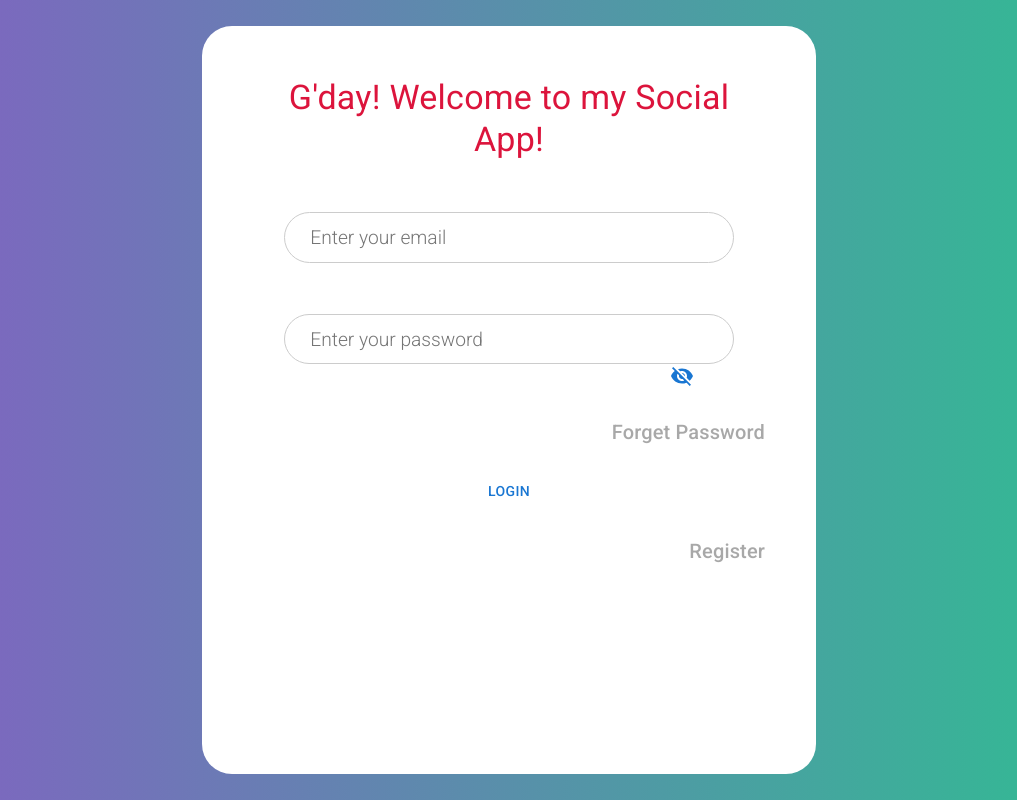
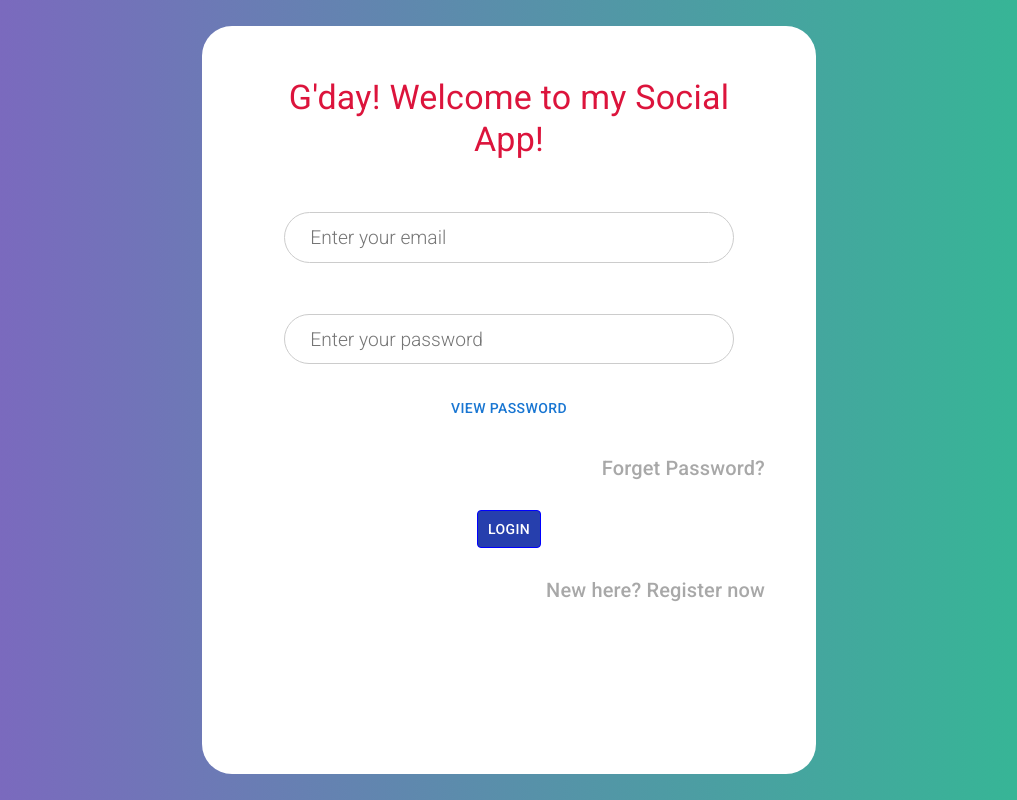
Before and after one commit to Anup4944/Social, a React (Create React App) app in the folder frontend/: page / in a window 1280 px wide. Shown: the whole page, without its empty margins (131-1148 px from the left). Built offline with nearby package versions, Linux system fonts and the light colour scheme; no server answers.

Commit message:
icons change to text

```diff
--- a/frontend/src/component/Register/Register.jsx
+++ b/frontend/src/component/Register/Register.jsx
@@ -4,7 +4,6 @@ import { Avatar, Button, Typography } from "@mui/material";
 import { Link } from "react-router-dom";
 import { useDispatch, useSelector } from "react-redux";
 import { registerUserAction } from "../../Actions/User";
-import { Visibility, VisibilityOff } from "@mui/icons-material";
 
 const Register = () => {
   const [name, setName] = useState("");
@@ -90,26 +89,30 @@ const Register = () => {
         <Button
           style={{
             cursor: "pointer",
-            marginBottom: "3vmax",
-            position: "absolute",
-            left: "60vmax",
-            top: "68vmax",
           }}
           onClick={() => {
             setShow(!show);
           }}
         >
           {show ? (
-            <Visibility />
+            <label> HIDE</label>
           ) : (
-            <VisibilityOff onClick={() => setShow(show)} />
+            <label onClick={() => setShow(show)}>SHOW</label>
           )}
         </Button>
         <Link to="/">
           <Typography>Already Signed up? Login now </Typography>
         </Link>
 
-        <Button disabled={isLoading} type="submit">
+        <Button
+          disabled={isLoading}
+          type="submit"
+          style={{
+            border: "1px solid blue",
+            backgroundColor: "rgb(38, 63, 173)",
+            color: "white",
+          }}
+        >
           Sign Up
         </Button>
       </form>
--- a/frontend/src/component/UpdatePassword/UpdatePassword.jsx
+++ b/frontend/src/component/UpdatePassword/UpdatePassword.jsx
@@ -3,7 +3,6 @@ import "./UpdatePassword.css";
 import { Button } from "@mui/material";
 import { useDispatch, useSelector } from "react-redux";
 import { updatePasswordAction } from "../../Actions/User";
-import { Visibility, VisibilityOff } from "@mui/icons-material";
 
 const UpdatePassword = () => {
   const [oldPassword, setOldPassword] = useState("");
@@ -47,18 +46,16 @@ const UpdatePassword = () => {
         <Button
           style={{
             cursor: "pointer",
-            position: "absolute",
-            left: "35vmax",
-            top: "4.5vmax",
+            color: "red",
           }}
           onClick={() => {
             setShowOld(!showOld);
           }}
         >
           {showOld ? (
-            <Visibility />
+            <label>HIDE PASSWORD</label>
           ) : (
-            <VisibilityOff onClick={() => setShowOld(showOld)} />
+            <label onClick={() => setShowOld(showOld)}>SHOW PASSWORD</label>
           )}
         </Button>
         <input
@@ -73,23 +70,24 @@ const UpdatePassword = () => {
         <Button
           style={{
             cursor: "pointer",
-            marginBottom: "3vmax",
-            position: "absolute",
-            left: "35vmax",
-            top: "13vmax",
+            color: "red",
           }}
           onClick={() => {
             setShowNew(!showNew);
           }}
         >
           {showNew ? (
-            <Visibility />
+            <label>HIDE PASSWORD</label>
           ) : (
-            <VisibilityOff onClick={() => setShowNew(showNew)} />
+            <label onClick={() => setShowNew(showNew)}>SHOW PASSWORD </label>
           )}
         </Button>
 
-        <Button disbaled={isLoading} type="submit">
+        <Button
+          disbaled={isLoading}
+          type="submit"
+          style={{ marginTop: "10px", border: "1px solid blue" }}
+        >
           Update Password
         </Button>
       </form>
--- a/frontend/src/component/login/Login.jsx
+++ b/frontend/src/component/login/Login.jsx
@@ -5,13 +5,11 @@ import { Link } from "react-router-dom";
 import { useDispatch, useSelector } from "react-redux";
 import { loginAction } from "../../Actions/User";
 
-import { Visibility, VisibilityOff } from "@mui/icons-material";
-
 const Login = () => {
   const [email, setEmail] = useState("");
   const [password, setPassword] = useState("");
 
-  const [show, setShow] = useState(false);
+  const [showLogin, setShowLogin] = useState(false);
 
   const dispatch = useDispatch();
 
@@ -50,7 +48,7 @@ const Login = () => {
           onChange={(e) => setEmail(e.target.value)}
         />
         <input
-          type={show ? "text" : "password"}
+          type={showLogin ? "text" : "password"}
           placeholder="Enter your password"
           required
           value={password}
@@ -60,29 +58,34 @@ const Login = () => {
         <Button
           style={{
             cursor: "pointer",
-            marginBottom: "3vmax",
-            position: "absolute",
-            left: "35vmax",
-            top: "26vmax",
           }}
           onClick={() => {
-            setShow(!show);
+            setShowLogin(!showLogin);
           }}
         >
-          {show ? (
-            <Visibility />
+          {showLogin ? (
+            <label>HIDE PASSWORD</label>
           ) : (
-            <VisibilityOff onClick={() => setShow(show)} />
+            <label onClick={() => setShowLogin(showLogin)}>VIEW PASSWORD</label>
           )}
         </Button>
 
         <Link to="/forget/password">
-          <Typography variant="h6">Forget Password </Typography>
+          <Typography variant="h6">Forget Password?</Typography>
         </Link>
-        <Button type="submit">Login</Button>
+        <Button
+          type="submit"
+          style={{
+            border: "1px solid blue",
+            backgroundColor: "rgb(38, 63, 173)",
+            color: "white",
+          }}
+        >
+          Login
+        </Button>
 
         <Link to="/register">
-          <Typography variant="h6">Register </Typography>
+          <Typography variant="h6">New here? Register now </Typography>
         </Link>
       </form>
     </div>
```
